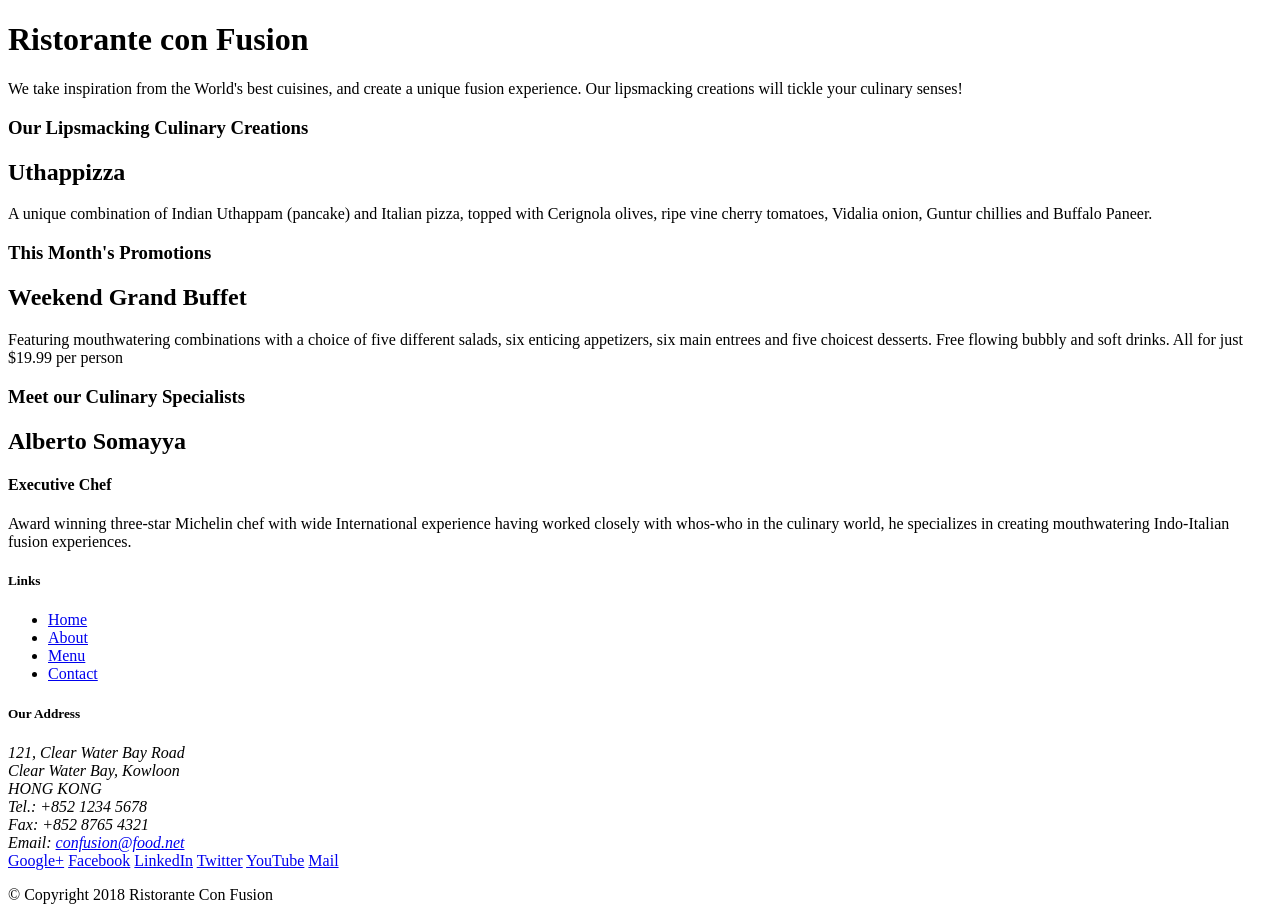
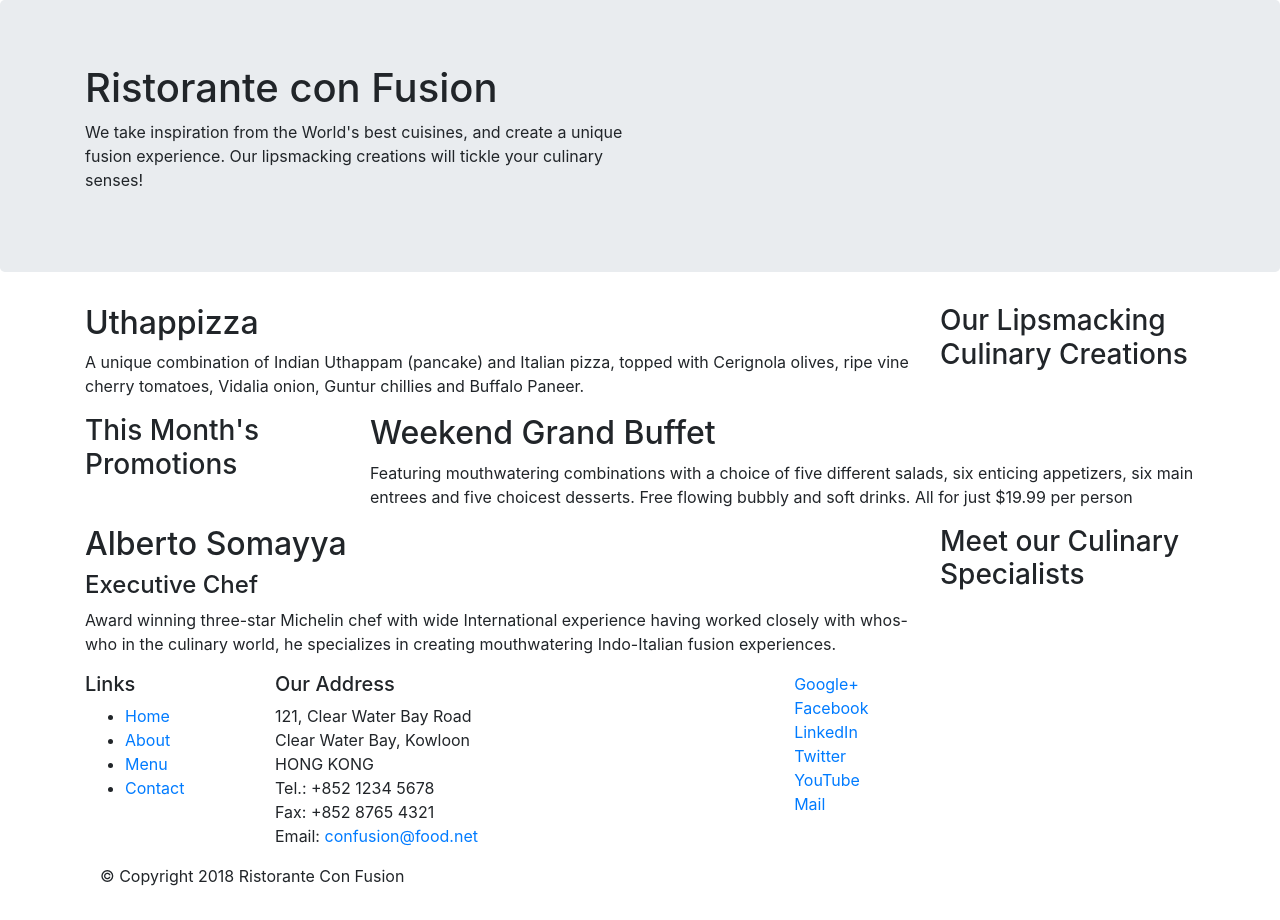
Before and after one commit to ananth594/Coursera-FS-Web, a website: page index.html in a window 1280 px wide. Drawn offline with nearby package versions, Linux system fonts and the light colour scheme.

Commit message:
Bootstrap Grid Part 1

```diff
--- a/index.html
+++ b/index.html
@@ -2,51 +2,61 @@
 <html lang="en">
 
 <head>
+        <!-- Required meta tags always come first -->
+        <meta charset="utf-8">
+        <meta name="viewport" content="width=device-width, initial-scale=1, shrink-to-fit=no">
+        <meta http-equiv="x-ua-compatible" content="ie=edge">
+
+        <!-- Bootstrap CSS -->
+        <link rel="stylesheet" href="node_modules/bootstrap/dist/css/bootstrap.min.css">
+
+
     <title>Ristorante Con Fusion</title>
+
 </head>
 
 <body>
 
-    <header>
-        <div>
-            <div>
-                <div>
+    <header class = "jumbotron">
+        <div class ="container">
+            <div class ="row">
+                <div class ="col-12 col-sm-6">
                     <h1>Ristorante con Fusion</h1>
                     <p>We take inspiration from the World's best cuisines, and create a unique fusion experience. Our lipsmacking creations will tickle your culinary senses!</p>
                 </div>
-                <div>
+                <div class="col-12 col-sm">
                 </div>
             </div>
         </div>
     </header>
 
-    <div>
-        <div>
-            <div>
+    <div class ="container">
+        <div class ="row">
+            <div class="col-12 col-sm-4 order-sm-last col-md-3">
                 <h3>Our Lipsmacking Culinary Creations</h3>
             </div>
-            <div>
+            <div class="col col-sm col-md">
                 <h2>Uthappizza</h2>
                 <p>A unique combination of Indian Uthappam (pancake) and Italian pizza, topped with Cerignola olives, ripe vine cherry tomatoes, Vidalia onion, Guntur chillies and Buffalo Paneer.</p>
             </div>
         </div>
 
 
-        <div>
-            <div>
+        <div class ="row">
+            <div class="col-12 col-sm-4 col-md-3">
                 <h3>This Month's Promotions</h3>
             </div>
-            <div>
+            <div class="col col-sm col-md">
                 <h2>Weekend Grand Buffet</h2>
                 <p>Featuring mouthwatering combinations with a choice of five different salads, six enticing appetizers, six main entrees and five choicest desserts. Free flowing bubbly and soft drinks. All for just $19.99 per person </p>
             </div>
         </div>
 
-        <div>
-            <div>
+        <div class ="row">
+            <div class="col-12 col-sm-4 order-sm-last col-md-3">
                 <h3>Meet our Culinary Specialists</h3>
             </div>
-            <div>
+            <div class="col col-sm col-md">
                 <h2>Alberto Somayya</h2>
                 <h4>Executive Chef</h4>
                 <p>Award winning three-star Michelin chef with wide International experience having worked closely with whos-who in the culinary world, he specializes in creating mouthwatering Indo-Italian fusion experiences. </p>
@@ -55,9 +65,9 @@
     </div>
 
     <footer>
-        <div>
-            <div>
-                <div>
+        <div class ="container">
+            <div class = "row">
+                <div class="col-4 col-sm-2">
                     <h5>Links</h5>
                     <ul>
                         <li><a href="#">Home</a></li>
@@ -66,7 +76,7 @@
                         <li><a href="#">Contact</a></li>
                     </ul>
                 </div>
-                <div>
+                <div class="col-7 col-sm-5">
                     <h5>Our Address</h5>
                     <address>
 		              121, Clear Water Bay Road<br>
@@ -77,8 +87,8 @@
 		              Email: <a href="mailto:confusion@food.net">confusion@food.net</a>
 		           </address>
                 </div>
-                <div>
-                    <div>
+                <div class="col-12 col-sm-4">
+                    <div class="col-4 offset-1 col-sm-2">
                         <a href="http://google.com/+">Google+</a>
                         <a href="http://www.facebook.com/profile.php?id=">Facebook</a>
                         <a href="http://www.linkedin.com/in/">LinkedIn</a>
@@ -89,7 +99,7 @@
                 </div>
            </div>
            <div>
-                <div>
+                <div class="col-auto">
                     <p>© Copyright 2018 Ristorante Con Fusion</p>
                 </div>
            </div>
@@ -97,5 +107,9 @@
     </footer>
 
 </body>
+    <!-- jQuery first, then Popper.js, then Bootstrap JS. -->
+    <script src="node_modules/jquery/dist/jquery.slim.min.js"></script>
+    <script src="node_modules/popper.js/dist/umd/popper.min.js"></script>
+    <script src="node_modules/bootstrap/dist/js/bootstrap.min.js"></script>
 
 </html>
--- a/package.json
+++ b/package.json
@@ -12,5 +12,10 @@
   "license": "ISC",
   "devDependencies": {
     "lite-server": "^2.3.0"
+  },
+  "dependencies": {
+    "bootstrap": "^4.0.0",
+    "jquery": "^3.3.1",
+    "popper.js": "^1.12.9"
   }
 }
```
Also changed, not shown: 1 other file.
